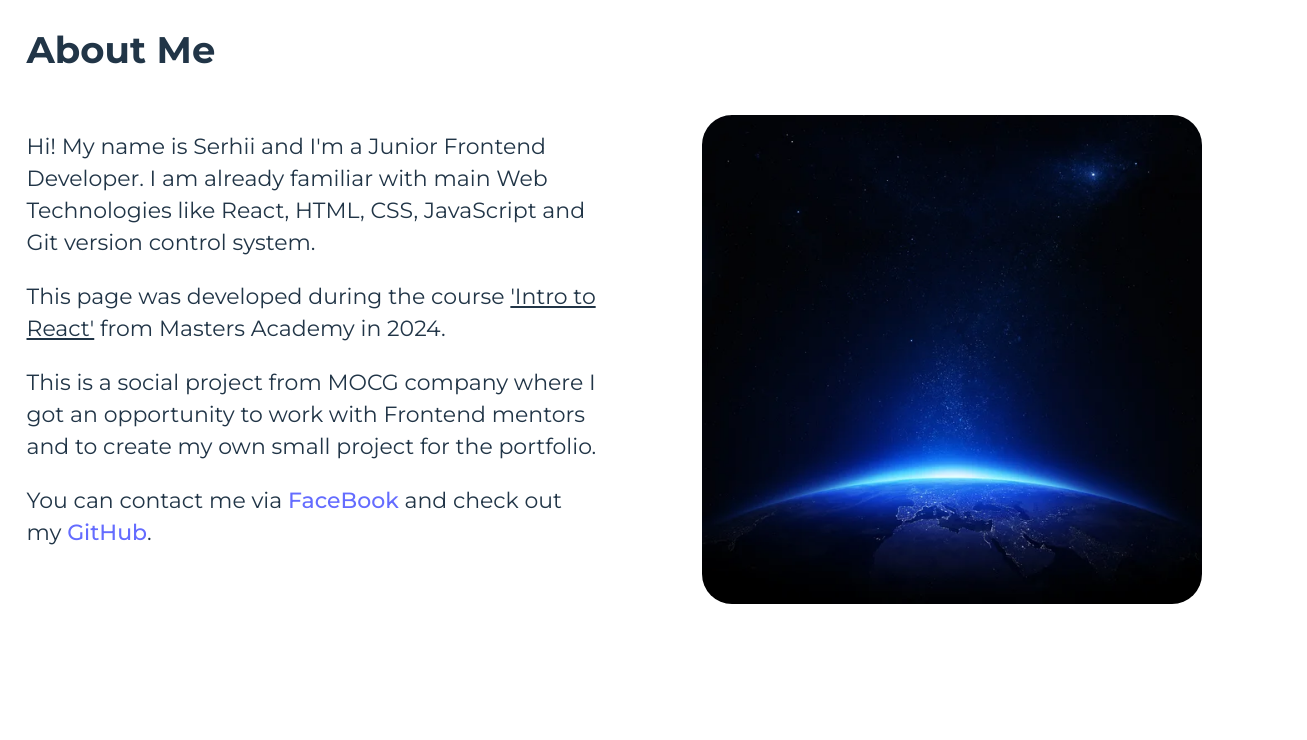
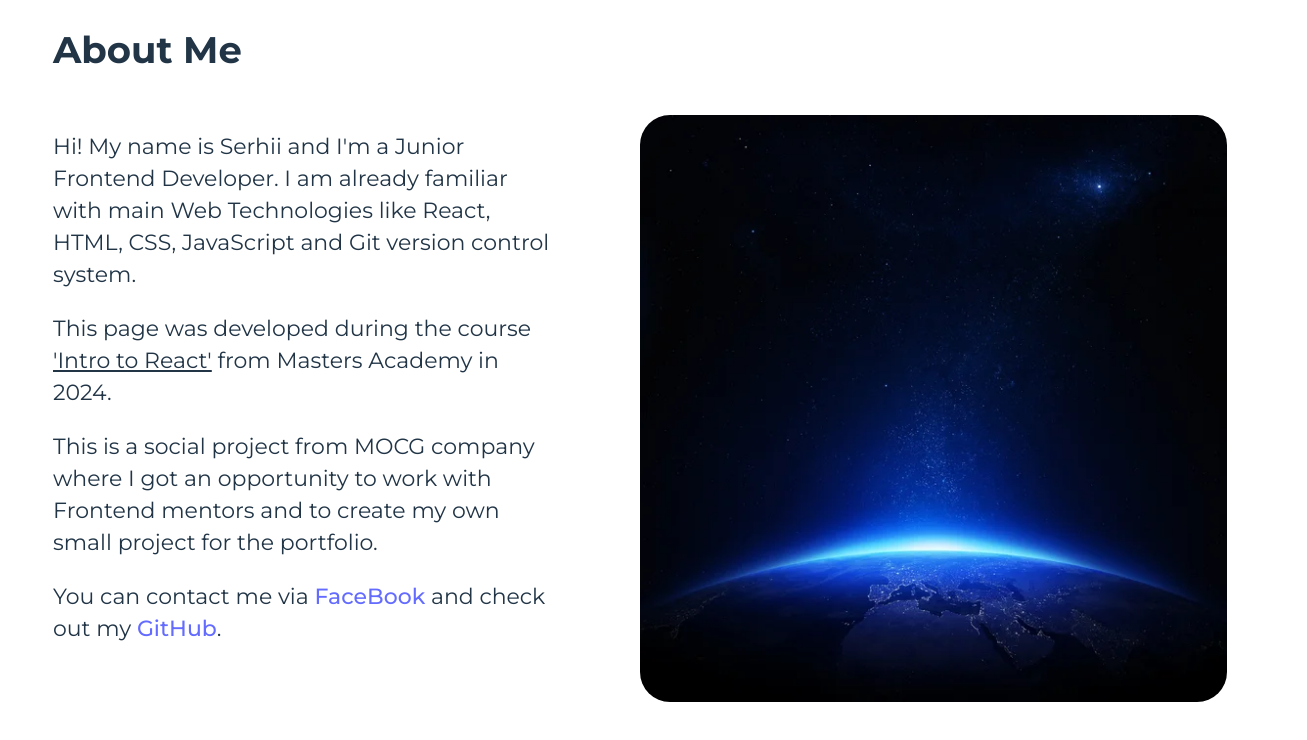
Before and after one commit to MastersAcademy/fe-react-2024, a React (Vite) app: page / in a window 1280 px wide. Shown: the top 740 px of the page, 1307 px wide, since content can reach past the window. Built offline with nearby package versions, Linux system fonts and the light colour scheme.

Commit message:
update component styles for all devices

```diff
--- a/src/components/about/about.module.css
+++ b/src/components/about/about.module.css
@@ -1,10 +1,12 @@
 
 .container {
   margin: 30px 30px 0;
+  display: flex;
+  flex-direction: column;
 }
 
 .text {
-  width: 330px;
+  width: 100%;
 }
 
 .title {
@@ -20,8 +22,8 @@
 }
 
 .image {
-  width: 330px;
-  height: 294px;
+  width: 100%;
+  height: auto;
   border-radius: 30px;
 }
 
@@ -33,13 +35,14 @@
 
   .container {
     margin: 30px 53px 0;
-    display: flex;
     flex-direction: row-reverse;
   }
 
   .text {
     flex: 1;
-    width: 575px;
+    width: auto;
+    max-width: 50%;
+    margin-right: 30px;
   }
 
   .title {
@@ -57,8 +60,9 @@
   }
 
   .image {
-    width: 500px;
-    height: 489px;
-    margin: 85px 52px 144px 100px;
+    width: auto;
+    height: 100%;
+    max-width: 50%;
+    margin: 85px 0 144px 50px;
   }
 }
```
